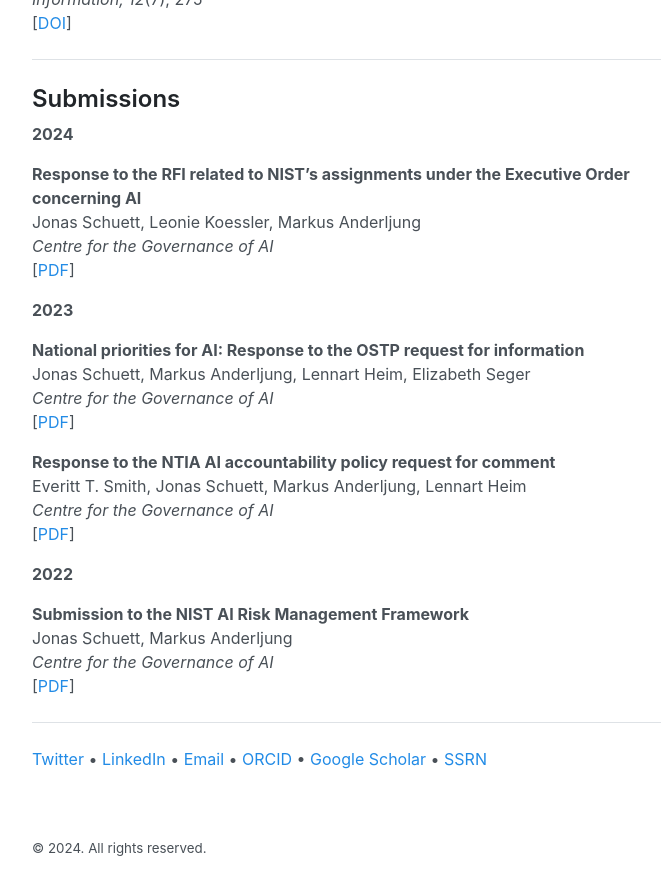
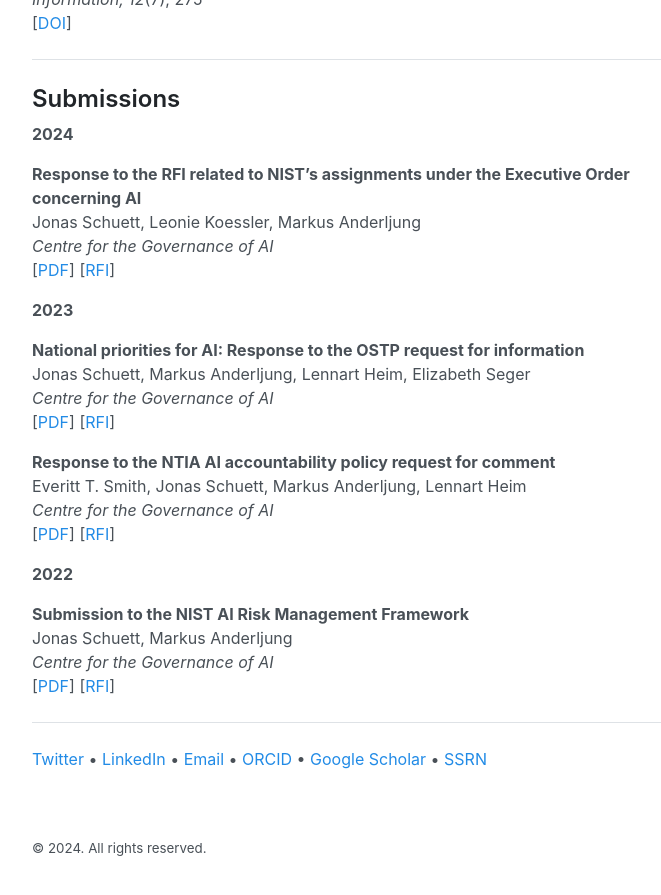
Before and after one commit to jonasschuett/jonasschuett.github.io, a Jekyll site: the page built from _posts/2020-04-04-introduction.md, in a window 1280 px wide and 900 px high, scrolled down 9785 px. Shown: the top 895 px of the window, without its empty margins (272-933 px from the left). Built offline with Jekyll 4.4.1, drawn with Linux system fonts in a browser that asks for light colours; nearby versions of some CDN libraries.

Commit message:
Update 2020-04-04-introduction.md

```diff
--- a/_posts/2020-04-04-introduction.md
+++ b/_posts/2020-04-04-introduction.md
@@ -242,26 +242,26 @@ Peter Cihon, Jonas Schuett, Seth D. Baum <br>
 **Response to the RFI related to NIST's assignments under the Executive Order concerning AI** <br>
 Jonas Schuett, Leonie Koessler, Markus Anderljung <br>
 *Centre for the Governance of AI* <br>
-[[PDF](https://cdn.governance.ai/GovAI_Response_to_RFI_Related_to_NIST_Assignments_Under_Executive_Order_Concerning_AI.pdf)]
+[[PDF](https://cdn.governance.ai/GovAI_Response_to_RFI_Related_to_NIST_Assignments_Under_Executive_Order_Concerning_AI.pdf)] [[RFI](https://www.federalregister.gov/documents/2023/12/21/2023-28232/request-for-information-rfi-related-to-nists-assignments-under-sections-41-45-and-11-of-the)]
 
 **2023**
 
 **National priorities for AI: Response to the OSTP request for information** <br>
 Jonas Schuett, Markus Anderljung, Lennart Heim, Elizabeth Seger <br>
 *Centre for the Governance of AI* <br>
-[[PDF](https://cdn.governance.ai/Response_to_the_OSTP_Request_for_Information__National_Priorities_for_Artificial_Intelligence.pdf)]
+[[PDF](https://cdn.governance.ai/Response_to_the_OSTP_Request_for_Information__National_Priorities_for_Artificial_Intelligence.pdf)] [[RFI](https://www.whitehouse.gov/wp-content/uploads/2023/05/OSTP-Request-for-Information-National-Priorities-for-Artificial-Intelligence.pdf)]
 
 **Response to the NTIA AI accountability policy request for comment** <br>
 Everitt T. Smith, Jonas Schuett, Markus Anderljung, Lennart Heim <br>
 *Centre for the Governance of AI* <br>
-[[PDF](https://cdn.governance.ai/GovAI_Response_to_the_NTIA_AI_Accountability_Policy_Request_for_Comment.pdf)]
+[[PDF](https://cdn.governance.ai/GovAI_Response_to_the_NTIA_AI_Accountability_Policy_Request_for_Comment.pdf)] [[RFI](https://www.federalregister.gov/documents/2023/04/13/2023-07776/ai-accountability-policy-request-for-comment)]
 
 **2022**
 
 **Submission to the NIST AI Risk Management Framework** <br>
 Jonas Schuett, Markus Anderljung <br>
 *Centre for the Governance of AI* <br>
-[[PDF](https://cdn.governance.ai/Comments_on_the_Initial_Draft_of_the_NIST_AI_RMF_-_GovAI.pdf)]
+[[PDF](https://cdn.governance.ai/Comments_on_the_Initial_Draft_of_the_NIST_AI_RMF_-_GovAI.pdf)] [[RFI](https://www.nist.gov/system/files/documents/2022/03/17/AI-RMF-1stdraft.pdf)]
 
 ---
 
```
